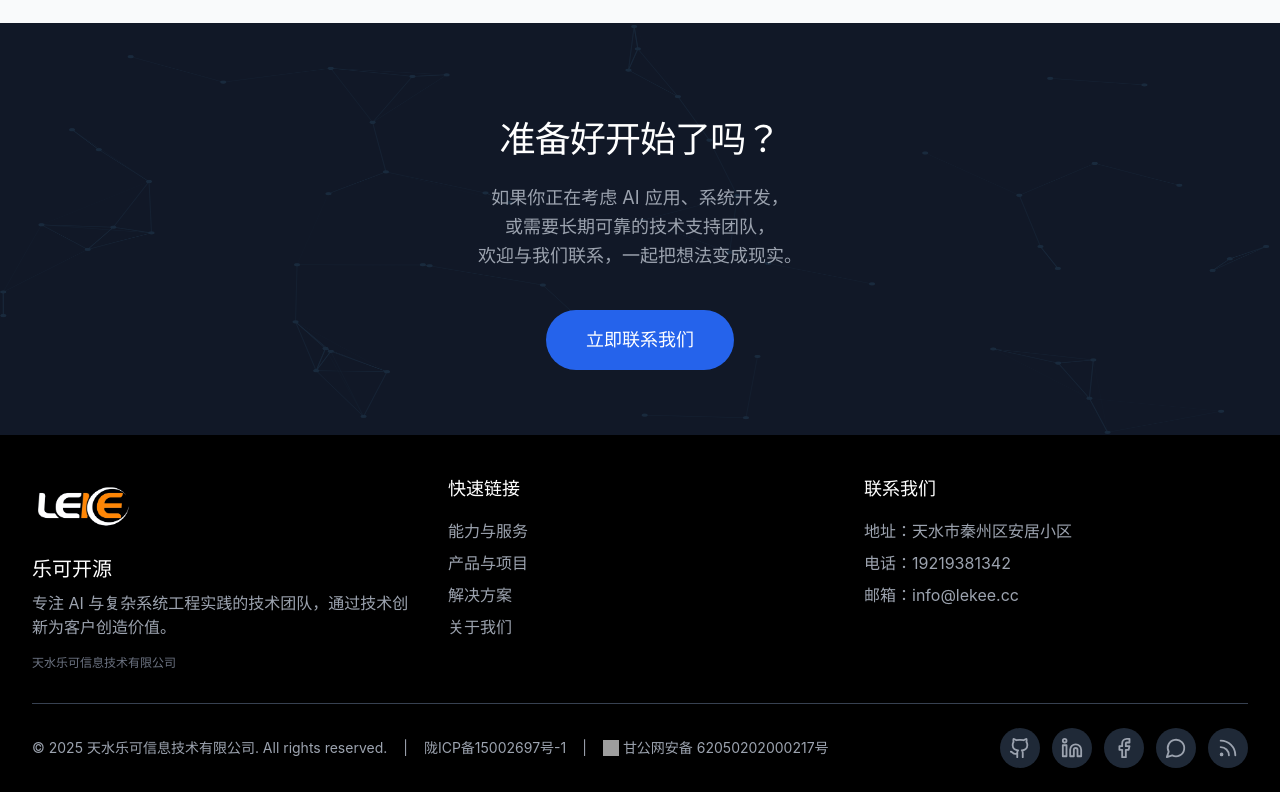
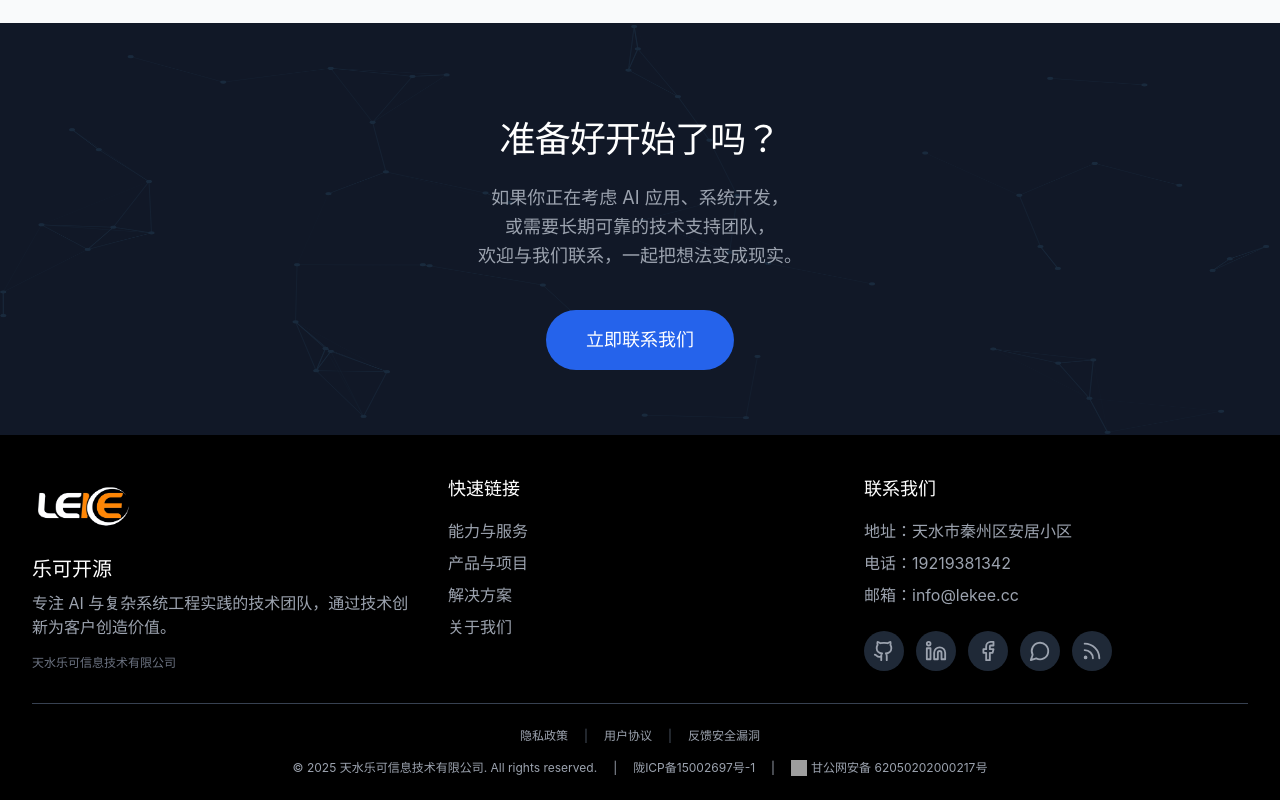
Before and after one commit to lekeopen/lekee-official-site, a React (Vite) app: page / in a window 1280 px wide. Shown: the part 2479-3279 px from the top of the page. Built offline with nearby package versions, Linux system fonts and the light colour scheme; grey boxes are pictures that could not be loaded.

Commit message:
feat: add legal links to footer (privacy, terms, security)

```diff
--- a/src/components/layout/Footer.tsx
+++ b/src/components/layout/Footer.tsx
@@ -56,26 +56,8 @@ const Footer: React.FC = () => {
               <li>电话：19219381342</li>
               <li>邮箱：info@lekee.cc</li>
             </ul>
-          </div>
-        </div>
 
-        <div className="border-t border-gray-700 pt-6 text-gray-400 text-sm flex flex-col md:flex-row justify-between items-center space-y-4 md:space-y-0">
-          {/* Left: Copyright & ICP */}
-          <div className="flex flex-col md:flex-row items-center md:items-start space-y-2 md:space-y-0 md:space-x-4 flex-wrap">
-            <span>&copy; {new Date().getFullYear()} 天水乐可信息技术有限公司. All rights reserved.</span>
-            <span className="hidden md:inline">|</span>
-            <a href="https://beian.miit.gov.cn/" target="_blank" rel="noopener noreferrer" className="hover:text-white transition-colors">
-              陇ICP备15002697号-1
-            </a>
-            <span className="hidden md:inline">|</span>
-            <a href="http://www.beian.gov.cn/portal/registerSystemInfo?recordcode=62050202000217" target="_blank" rel="noopener noreferrer" className="hover:text-white transition-colors flex items-center">
-              <img src="https://beian.mps.gov.cn/img/logo01.dd7ff50e.png" alt="备案图标" className="w-4 h-4 mr-1" />
-              甘公网安备 62050202000217号
-            </a>
-          </div>
-
-          {/* Right: Social Links */}
-          <div className="flex space-x-3 items-center">
+            <div className="flex space-x-3 items-center mt-6">
               {/* GitHub */}
               <a href="https://github.com/lekeopen" target="_blank" rel="noopener noreferrer"
                  className="w-10 h-10 rounded-full bg-gray-800 flex items-center justify-center text-gray-400 hover:text-white hover:bg-gray-700 hover:-translate-y-1 transition-all duration-300 shadow-sm hover:shadow-md"
@@ -123,6 +105,35 @@ const Footer: React.FC = () => {
             </div>
           </div>
         </div>
+
+        <div className="border-t border-gray-700 pt-6 text-gray-400 text-sm flex flex-col items-center">
+
+          {/* Legal Links */}
+          <div className="flex space-x-4 mb-4 text-xs">
+            <Link to="/privacy" className="hover:text-white transition-colors">隐私政策</Link>
+            <span className="text-gray-600">|</span>
+            <Link to="/privacy" className="hover:text-white transition-colors">用户协议</Link>
+            <span className="text-gray-600">|</span>
+            <a href="mailto:info@lekee.cc?subject=Security%20Vulnerability%20Report" className="hover:text-white transition-colors">反馈安全漏洞</a>
+          </div>
+
+          {/* Copyright & ICP */}
+          <div className="flex flex-col md:flex-row items-center justify-center space-y-2 md:space-y-0 md:space-x-4 flex-wrap text-xs">
+            <span>&copy; {new Date().getFullYear()} 天水乐可信息技术有限公司. All rights reserved.</span>
+            <span className="hidden md:inline">|</span>
+            <a href="https://beian.miit.gov.cn/" target="_blank" rel="noopener noreferrer" className="hover:text-white transition-colors">
+              陇ICP备15002697号-1
+            </a>
+            <span className="hidden md:inline">|</span>
+            <a href="http://www.beian.gov.cn/portal/registerSystemInfo?recordcode=62050202000217" target="_blank" rel="noopener noreferrer" className="hover:text-white transition-colors flex items-center">
+              <img src="https://beian.mps.gov.cn/img/logo01.dd7ff50e.png" alt="备案图标" className="w-4 h-4 mr-1" />
+              甘公网安备 62050202000217号
+            </a>
+          </div>
+
+
+        </div>
+      </div>
     </footer>
   );
 };
```
Lines whose indentation alone changed are shown as unchanged.
